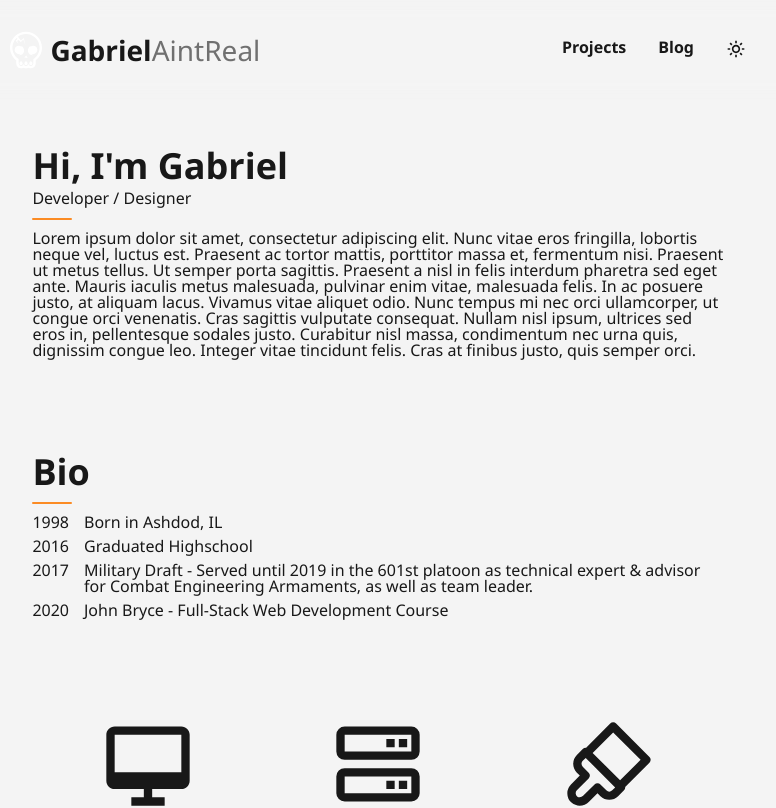
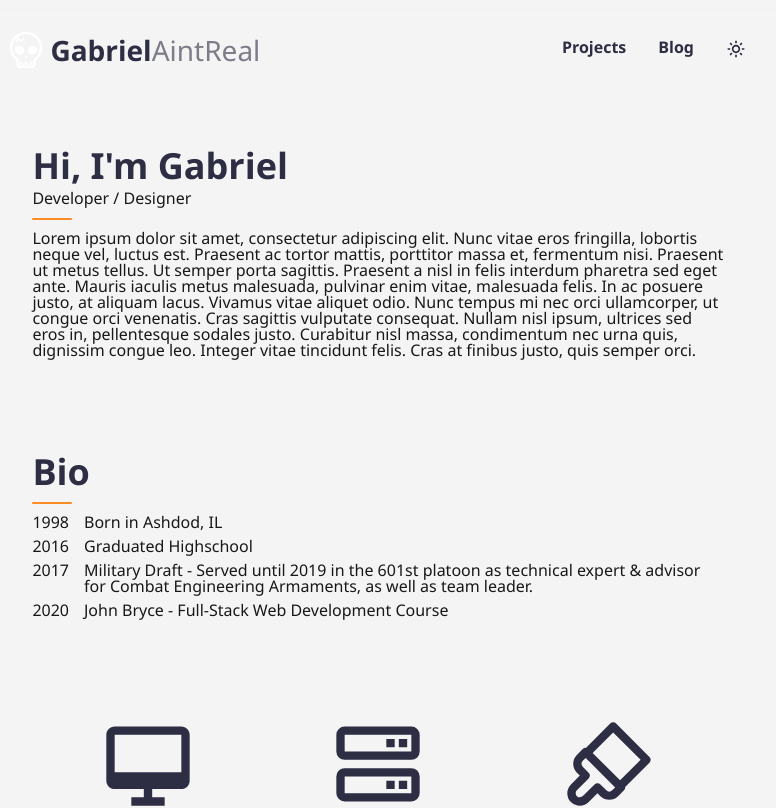
Before and after one commit to Darkryhr/digital-garden, a Next.js app: page / in a window 1280 px wide. Shown: the top 808 px of the page, without its empty margins (262-1038 px from the left). Built offline with nearby package versions, Linux system fonts and the light colour scheme.

Commit message:
theme + activelink

```diff
--- a/components/Header.js
+++ b/components/Header.js
@@ -1,15 +1,17 @@
 import React, { useState, useRef, useEffect } from 'react';
 import styled from 'styled-components';
-import { IconButton, LinkButton } from './styled/button';
+import { LinkButton } from './styled/button';
 import Link from 'next/link';
 import Image from 'next/image';
 import { motion } from 'framer-motion';
 import { BiMenuAltRight, BiSun, BiMoon } from 'react-icons/bi';
+import { useRouter } from 'next/router';
 
 const Header = ({ toggleTheme }) => {
   const [open, setOpen] = useState(false);
   const [themeIcon, setThemeIcon] = useState(false);
   let ref = useRef(null);
+  const router = useRouter();
   const handleClick = () => setOpen(!open);
   const LinkClick = () => setOpen(false);
   const handleClickOutside = (event) => {
@@ -38,14 +40,22 @@ const Header = ({ toggleTheme }) => {
       <Menu open={open}>
         <MenuLinks>
           <Link href='/portfolio' passHref>
-            <LinkButton whileHover={{ color: '#fb8b24' }} onClick={LinkClick}>
+            <LinkButton
+              whileHover={{ color: '#fb8b24' }}
+              onClick={LinkClick}
+              $active={router.pathname == '/portfolio'}
+            >
               Projects
             </LinkButton>
           </Link>
         </MenuLinks>
         <MenuLinks>
           <Link href='/blog' passHref>
-            <LinkButton whileHover={{ color: '#fb8b24' }} onClick={LinkClick}>
+            <LinkButton
+              whileHover={{ color: '#fb8b24' }}
+              onClick={LinkClick}
+              $active={router.pathname == '/blog'}
+            >
               Blog
             </LinkButton>
           </Link>
@@ -96,7 +106,7 @@ const Logo = styled.h1`
   margin-left: 0.3em;
   line-height: 2;
   overflow: hidden;
-  color: ${({ theme }) => theme.colors.text};
+  color: ${({ theme }) => theme.colors.secondary};
 `;
 
 const LogoSpan = styled.span`
@@ -130,6 +140,7 @@ const Menu = styled.ul`
 
 const MenuLinks = styled.li`
   margin-left: 2em;
+
   @media (max-width: 426px) {
     margin: 0;
     padding: 0.75em 0;
--- a/components/styled/button.js
+++ b/components/styled/button.js
@@ -7,7 +7,8 @@ export const LinkButton = styled(motion.button)`
   border: none;
   background: none;
   font-size: 16px;
-  color: ${({ theme }) => theme.colors.text};
+  color: ${(props) =>
+    props.$active ? props.theme.colors.accent : props.theme.colors.secondary};
 `;
 export const Button = styled(motion.button)`
   font-weight: 600;
--- a/components/styled/globalStyles.js
+++ b/components/styled/globalStyles.js
@@ -6,14 +6,14 @@ export const GlobalStyles = createGlobalStyle`
     transition: all 0.50s linear;
   }
   a {
-  color: ${({ theme }) => theme.colors.text};
+  color: ${({ theme }) => theme.colors.secondary};
   }
   button {
-  color: ${({ theme }) => theme.colors.text};
+  color: ${({ theme }) => theme.colors.secondary};
 
   }
   svg {
-  color: ${({ theme }) => theme.colors.text};
+  color: ${({ theme }) => theme.colors.secondary};
 
   }
   `;
--- a/components/styled/theme.js
+++ b/components/styled/theme.js
@@ -4,13 +4,15 @@ import { GlobalStyles } from './globalStyles';
 export const darkTheme = {
   colors: {
     primary: '#181818',
+    secondary: '#f4f4f4',
     accent: '#fb8b24',
-    text: '#f4f4f4',
+    text: '#fff',
   },
 };
 export const lightTheme = {
   colors: {
     primary: '#f4f4f4',
+    secondary: '#2D2D44',
     accent: '#fb8b24',
     text: '#181818',
   },
--- a/components/styled/typography.js
+++ b/components/styled/typography.js
@@ -3,20 +3,20 @@ import styled from 'styled-components';
 export const Heading1 = styled.h1`
   font-weight: 700;
   font-size: 36px;
-  color: ${({ theme }) => theme.colors.text};
+  color: ${({ theme }) => theme.colors.secondary};
 `;
 
 export const Heading2 = styled.h2`
   font-weight: 600;
   font-size: 30px;
-  color: ${({ theme }) => theme.colors.text};
+  color: ${({ theme }) => theme.colors.secondary};
 `;
 
 export const Heading3 = styled.h3`
   font-weight: 600;
   padding: 10px 0;
   font-size: 22px;
-  color: ${({ theme }) => theme.colors.text};
+  color: ${({ theme }) => theme.colors.secondary};
 `;
 
 export const Description = styled.p`
```
Also changed, not shown: .babelrc.
